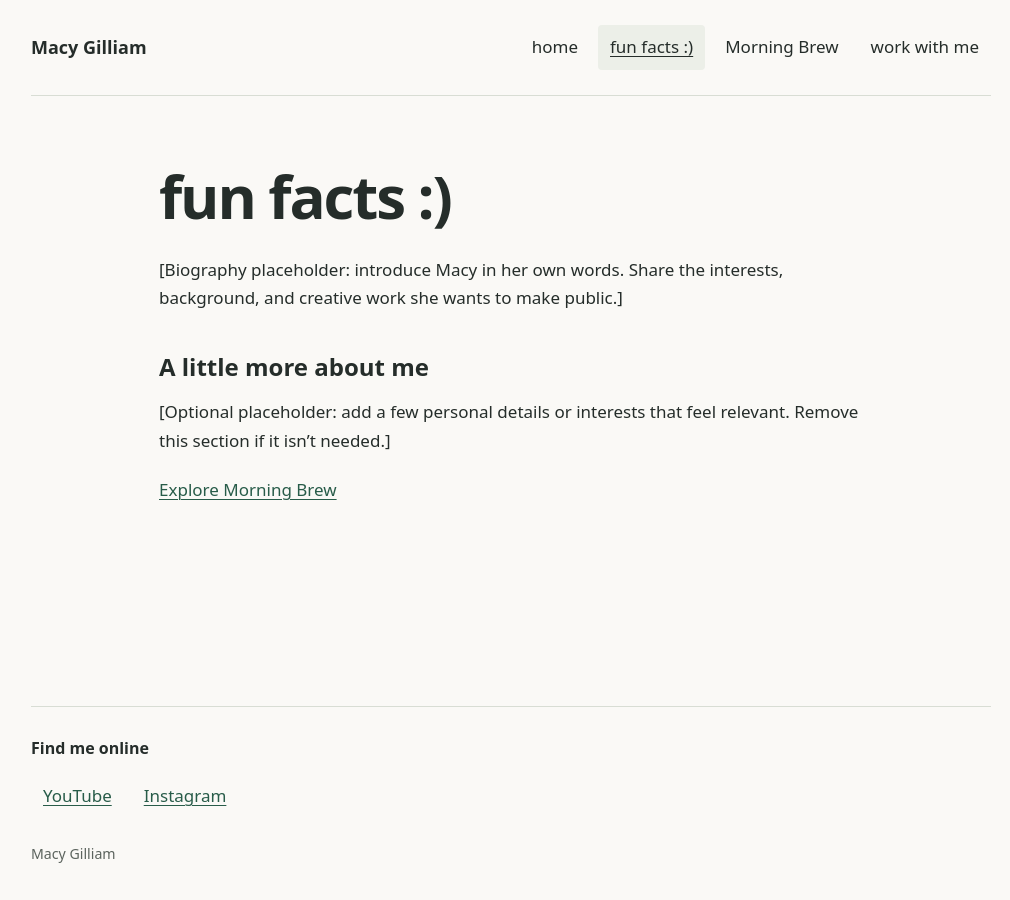
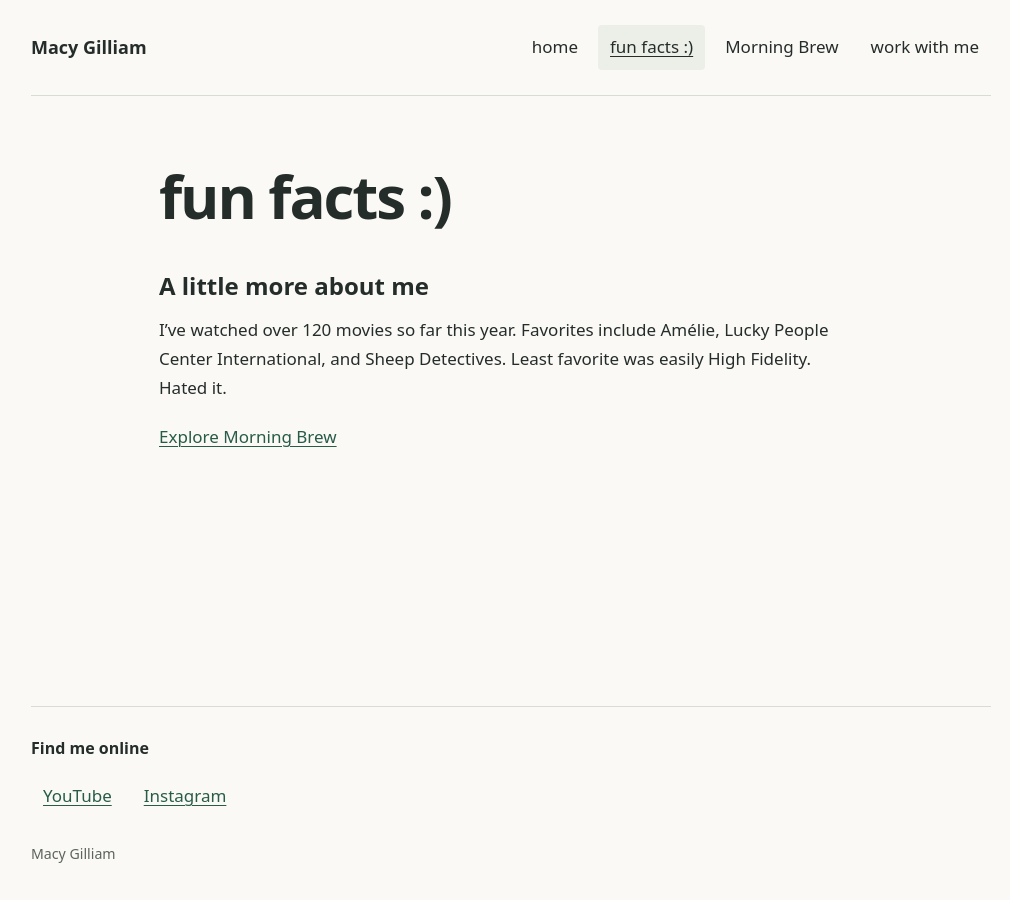
Before and after one commit to macyagilliam/macyagilliam, a Jekyll site: the page built from fun-facts.md, in a window 1280 px wide. Shown: the whole page, without its empty margins (129-1139 px from the left). Built offline with Jekyll 4.4.1, drawn with Linux system fonts in a browser that asks for light colours.

Commit message:
Add a movie fact and remove the biography placeholder

```diff
--- a/fun-facts.md
+++ b/fun-facts.md
@@ -3,10 +3,8 @@ title: "fun facts :)"
 permalink: /fun-facts/
 ---
 
-[Biography placeholder: introduce Macy in her own words. Share the interests, background, and creative work she wants to make public.]
-
 ## A little more about me
 
-[Optional placeholder: add a few personal details or interests that feel relevant. Remove this section if it isn’t needed.]
+I’ve watched over 120 movies so far this year. Favorites include Amélie, Lucky People Center International, and Sheep Detectives. Least favorite was easily High Fidelity. Hated it.
 
 [Explore Morning Brew]({{ '/morning-brew/' | relative_url }})
```
